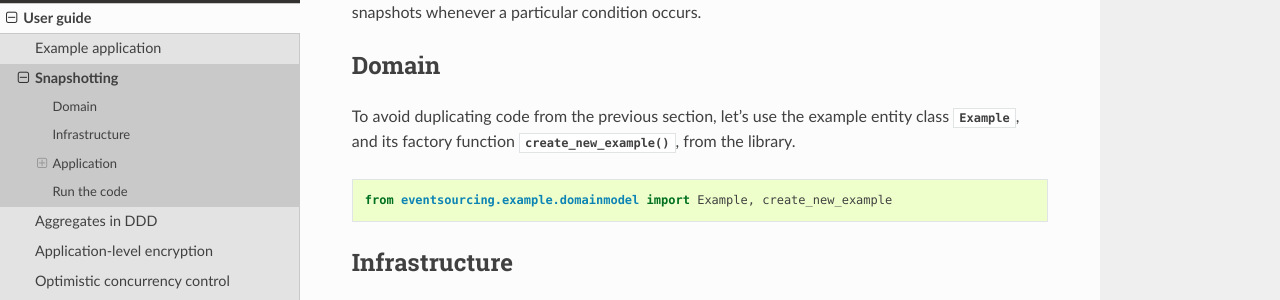
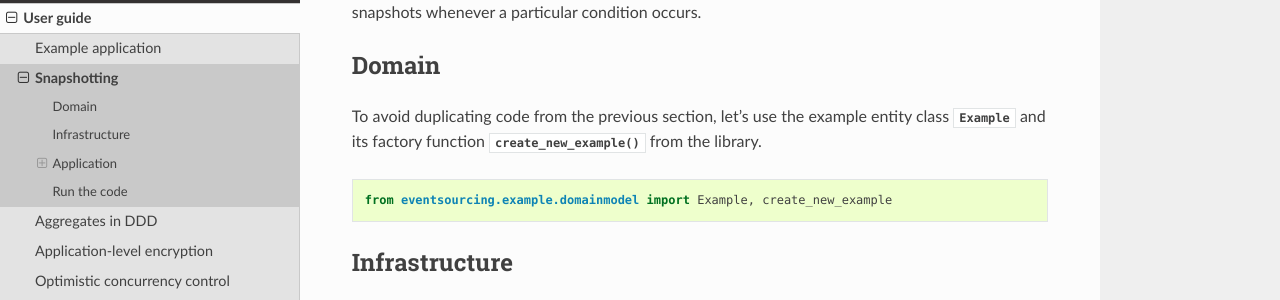
Before and after one commit to pyeventsourcing/eventsourcing, a Sphinx documentation site: the page built from docs/topics/user_guide/snapshotting.rst, in a window 1280 px wide and 900 px high. Shown: the part 279-579 px from the top of the window. Built offline with Sphinx 7.4.7 and the Read the Docs theme 2.0.0, drawn with Linux system fonts in a browser that asks for light colours.

Commit message:
Removed two commas.

```diff
--- a/docs/topics/user_guide/snapshotting.rst
+++ b/docs/topics/user_guide/snapshotting.rst
@@ -16,8 +16,8 @@ Domain
 ======
 
 To avoid duplicating code from the previous section, let's
-use the example entity class :class:`~eventsourcing.example.domainmodel.Example`,
-and its factory function :func:`~eventsourcing.example.domainmodel.create_new_example`,
+use the example entity class :class:`~eventsourcing.example.domainmodel.Example`
+and its factory function :func:`~eventsourcing.example.domainmodel.create_new_example`
 from the library.
 
 
```
